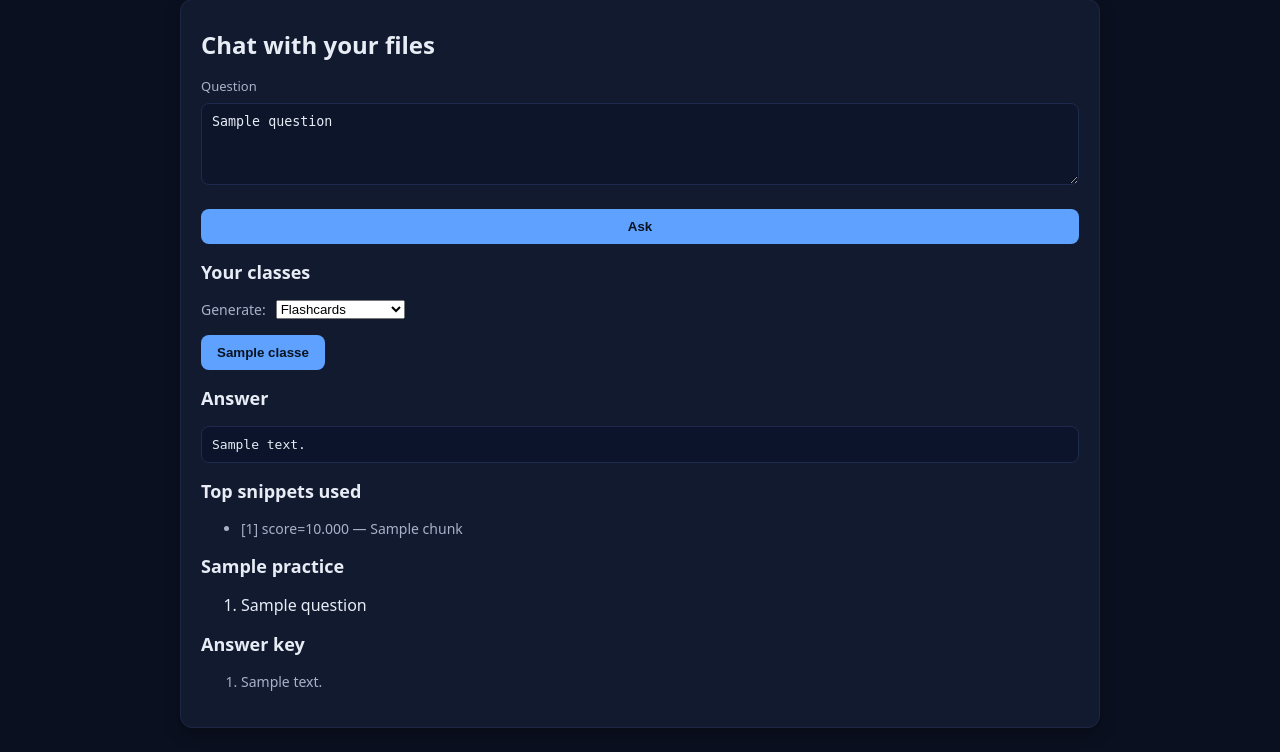
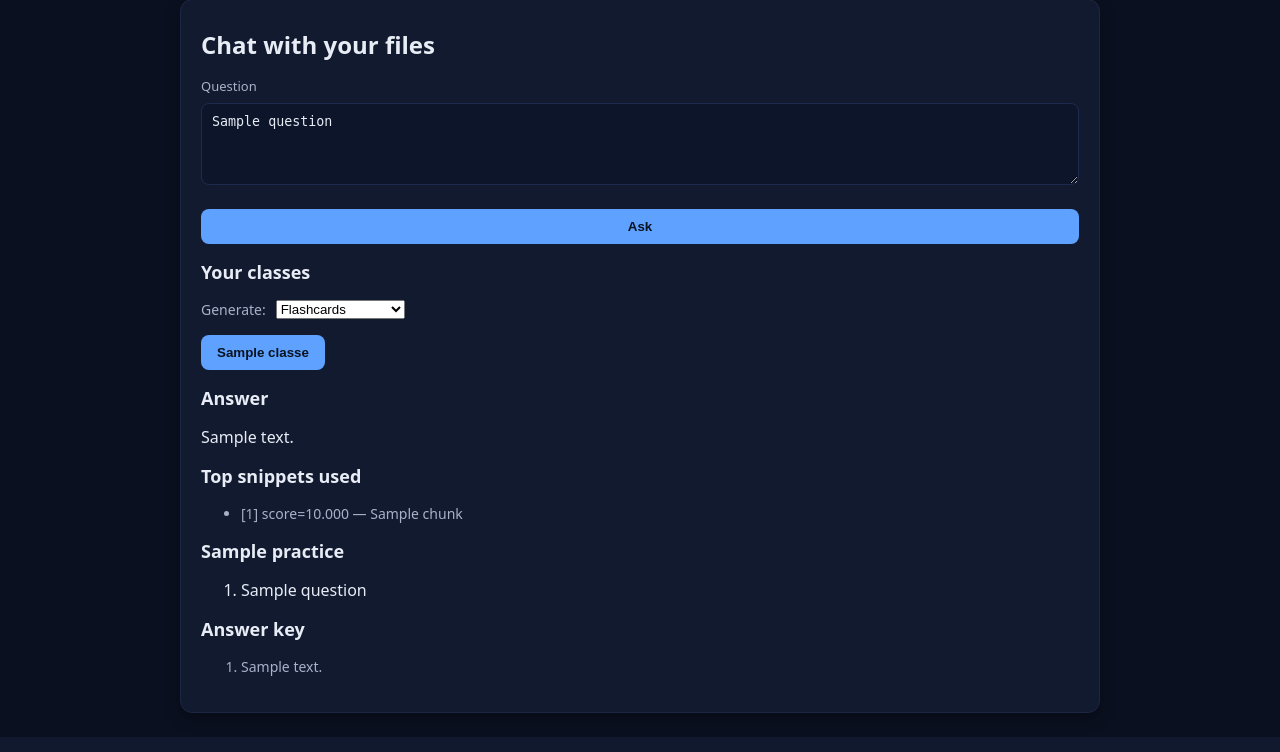
Before and after one commit to strombolini/chanvas, a Flask app: template templates/chat.html in a window 1280 px wide. Shown: the part 75-827 px from the top of the page. Run offline with Flask 3, Linux system fonts and the light colour scheme; the template is opened without the code that fills it: most values are stand-ins (such as "Sample title", 1, 10 or a date in 2020); some libraries are stand-ins or nearby versions.

Commit message:
Update chat.html

```diff
--- a/templates/chat.html
+++ b/templates/chat.html
@@ -58,7 +58,7 @@
   {% if answer is not none %}
   <div class="mt">
     <div class="title" style="font-size:18px">Answer</div>
-    <pre>{{ answer }}</pre>
+    <div id="answer" class="mono" style="white-space:pre-wrap;">{{ answer }}</div>
   </div>
   {% endif %}
 
```
